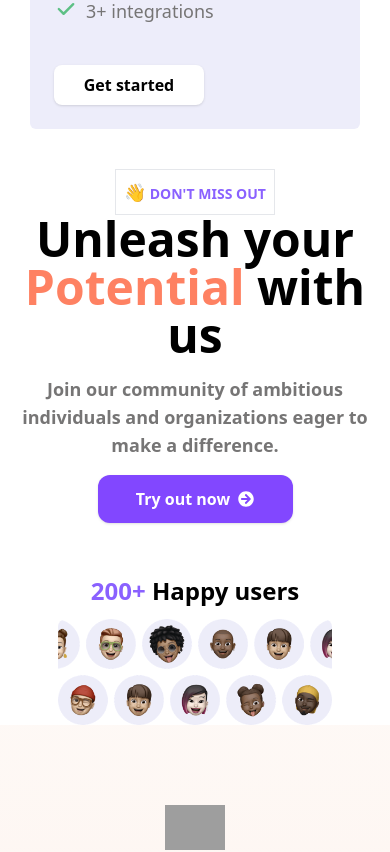
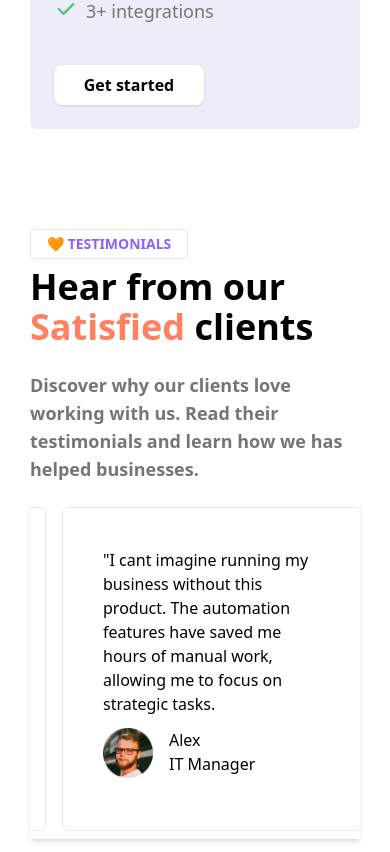
Before and after one commit to kamal9494/assignment-1, a React (Create React App) app: page / in a window 390 px wide. Shown: the part 7920-8772 px from the top of the page. Built offline with nearby package versions, Linux system fonts and the light colour scheme; grey boxes are pictures that could not be loaded.

Commit message:
added testimonals section

```diff
--- a/package.json
+++ b/package.json
@@ -9,6 +9,7 @@
     "aos": "^2.3.4",
     "react": "^18.2.0",
     "react-dom": "^18.2.0",
+    "react-fast-marquee": "^1.6.2",
     "react-icons": "^4.12.0",
     "react-scripts": "5.0.1",
     "split-type": "^0.3.4",
--- a/src/App.js
+++ b/src/App.js
@@ -6,6 +6,7 @@ import Section3 from "./components/Section3";
 import QaSection from "./components/QaSection";
 import Pricing from "./components/Pricing";
 import Footer from "./components/Footer";
+import Testimonals from "./components/Testimonals";
 function App() {
   return (
     <div>
@@ -15,6 +16,7 @@ function App() {
       <Section3 />
       <QaSection />
       <Pricing />
+      <Testimonals />
       <Footer />
     </div>
   );
--- /dev/null
+++ b/src/components/Card.jsx
@@ -0,0 +1,27 @@
+import React from "react";
+
+const Card = ({ text, name, role }) => {
+  return (
+    <div className="w-[300px] m-2 rounded-md h-fit p-10 py-15 border">
+      <div className="break-words">
+      <p>
+        {text}
+      </p>
+      </div>
+      <div className="flex py-3">
+        <img
+          className="w-[50px]"
+          src={require("../images/profile.png")}
+          alt="profile"
+        />
+        <div className="flex flex-col px-4">
+          <div>{name}</div>
+          <div>{role}</div>
+        </div>
+      </div>
+    </div>
+  );
+};
+
+
+export default Card;
--- a/src/components/Footer.jsx
+++ b/src/components/Footer.jsx
@@ -5,14 +5,14 @@ import { FaSquareXTwitter } from "react-icons/fa6";
 const Footer = () => {
   return (
     <div
-      className="h-fit md:px-10%"
+      className="h-fit mt-[80px] px-[30px] md:px-[10%] "
       style={{ background: "linear-gradient(180deg, #fff 15%, #fdf3ed 100%)" }}
     >
       <div className="sm:flex sm:flex-col xl:flex-row md:p-20" data-aos="fade-up"
           data-aos-easing="linear"
           data-aos-duration="1500">
         <div className="flex flex-col bg-white  md:px-20 py-10 items-center xl:items-start">
-          <div className="uppercase text-sm w-fit bg-white text-[#8a61ff] border p-2 font-semibold">
+          <div className="uppercase text-sm w-fit bg-white text-[#8a61ff] border my-4 font-semibold">
             <span className="text-lg uppercase">👋</span> Don't Miss Out
           </div>
           <div className="xl:text-left text-center">
@@ -35,9 +35,9 @@ const Footer = () => {
             </button>
           </div>
         </div>
-        <div className="flex flex-col md:p-20 xl:p-3 justify-center items-center bg-white">
-          <div className="bg-white p-3 rounded-lg">
-            <h1 className="text-2xl font-semibold">
+        <div className="flex flex-col md:p-20 xl:p-3 justify-evenly items-center bg-white">
+          <div className="bg-white p-3 rounded-lg my-2">
+            <h1 className="text-2xl font-semibold border p-2 shadow-md">
               <span className="text-[#8a61ff]">200+ </span> Happy users
             </h1>
           </div>
--- a/src/components/Navbar.jsx
+++ b/src/components/Navbar.jsx
@@ -47,22 +47,30 @@ const Navbar = () => {
             : `hidden gap-6 justify-center items-center mt-10 text-[1.1rem]`
         }
       >
+        <a href="#section2">
           <p className="transition cursor-pointer hover:text-[#8247ff] duration-700">
             Features
           </p>
+        </a>
 
         {/* <svg xmlns="http://www.w3.org/2000/svg" xmlns:xlink="http://www.w3.org/1999/xlink" style="width: 100%; height: 100%" viewBox="0 0 4 5" preserveAspectRatio="none" width="100%" height="100%"><use href="#svg-819241569_136"></use></svg> */}
 
+        <a href="#faq">
           <p className="transition cursor-pointer hover:text-[#8247ff] duration-700">
             FAQ
           </p>
+        </a>
+        <a href="#pricing">
           <p className="transition cursor-pointer hover:text-[#8247ff] duration-700">
             Pricing
           </p>
+        </a>
 
+        <a href="#testimonals">
           <p className="transition cursor-pointer hover:text-[#8247ff] duration-700">
             Testimonials
           </p>
+        </a>
 
         <button className="mt-3 bg-[#8247ff] text-white rounded-xl w-full py-3 px-10 flex justify-center shadow items-center font-semibold border-2 border-white transition duration-150 hover:border-[#8247ff] ease-in">
           Buy Template
@@ -71,27 +79,35 @@ const Navbar = () => {
 
       <div className="hidden md:flex items-center gap-5 text-[1.1rem]">
         <div className="p-2">
+          <a href="#section2">
             <p className="transition duration-150 cursor-pointer hover:text-[#8247ff] ease-in">
               Features
             </p>
+          </a>
         </div>
         <p className="w-fit text-[#dacec2]">•</p>
         <div className="p-2">
+          <a href="#faq">
             <p className="transition duration-150 cursor-pointer hover:text-[#8247ff] ease-in">
               FAQ
             </p>
+          </a>
         </div>
         <p className="w-fit text-[#dacec2]">•</p>
         <div className="p-2">
+          <a href="#pricing">
             <p className="transition duration-150 cursor-pointer hover:text-[#8247ff] ease-in">
               Pricing
             </p>
+          </a>
         </div>
         <p className="w-fit text-[#dacec2]">•</p>
         <div className="p-2">
+          <a href="#testimonals">
             <p className="transition duration-150 cursor-pointer hover:text-[#8247ff] ease-in">
               Testimonials
             </p>
+          </a>
         </div>
         <div className="p-2">
           <p className="bg-white h-10 w-[150px] rounded-lg px-5 py-3 flex justify-center items-center font-semibold cursor-pointer shadow border border-white transition duration-150 hover:border-black ease-in">
--- a/src/components/Pricing.jsx
+++ b/src/components/Pricing.jsx
@@ -2,7 +2,7 @@ import React from "react";
 
 const Pricing = () => {
   return (
-    <div className="md:px-[15%] px-[30px] pt-20 bg-white flex gap-4 flex-col">
+    <div id="pricing" className="md:px-[15%] px-[30px] pt-20 bg-white flex gap-4 flex-col">
       <div className="flex flex-col justify-center items-center">
         <div className="border bg-white p-2 rounded-lg text-[#8a61ff] px-3">💲Pricing</div>
         <h1 className="pt-[20px] text-4xl lg:text-6xl font-semibold text-center">
--- a/src/components/QaSection.jsx
+++ b/src/components/QaSection.jsx
@@ -8,14 +8,14 @@ const QaSection = () => {
   const [q4Show, setQ4Show] = useState(true);
   const [q5Show, setQ5Show] = useState(true);
   return (
-    <div className="md:px-[9%] md:py-[10%] px-[30px] bg-white flex flex-col xl:flex-row items-start justify-center">
+    <div id="faq" className="md:px-[9%] md:py-[10%] px-[30px] bg-white flex flex-col xl:flex-row items-start justify-center">
       <div className="flex flex-col gap-3 w-full md:px-20 py-10 items-center xl:items-start">
         <div className="uppercase text-sm w-fit bg-white text-[#8a61ff] border p-2 font-semibold">
           <span>🙋‍♀️ FAQ </span>
         </div>
         <div className="pt-[20px] text-4xl lg:text-6xl font-semibold text-center xl:text-left" data-aos="fade-up"
           data-aos-easing="linear"
-          data-aos-duration="1500">
+          data-aos-duration="1000">
           Need
           <span className="text-[#FE8162]"> Answers?</span>
         </div>
--- a/src/components/Section2.jsx
+++ b/src/components/Section2.jsx
@@ -5,7 +5,7 @@ import "aos";
 const Section2 = () => {
   Aos.init();
   return (
-    <div className="px-[30px] md:px-[10%] md:py-[10%] flex flex-col items-center justify-center p-20">
+    <div id="section2" className="px-[30px] md:px-[10%] md:py-[10%] flex flex-col items-center justify-center p-20">
       <div
         className="bg-white w-full h-fit max-auto text-center flex flex-col items-center"
         data-aos="fade-up"
--- /dev/null
+++ b/src/components/Testimonals.jsx
@@ -0,0 +1,77 @@
+import React from "react";
+import Card from "./Card";
+import Marquee from "react-fast-marquee";
+
+const Testimonals = () => {
+  return (
+    <>
+      <div
+        className="mt-[100px] px-[30px] md:px-[10%]"
+        data-aos="fade-up"
+        data-aos-duration="2000"
+        id="testimonals"
+      >
+        <div>
+          <div className="w-fit uppercase text-sm py-1 px-4 border rounded bg-white text-[#8a61ff] font-semibold">
+            🧡 TESTIMONIALS
+          </div>
+        </div>
+        <div className="w-full py-2 flex">
+          <h1 className="text-4xl lg:text-6xl font-semibold text-left">
+            Hear from our
+            <span className="text-[#FE8162]"> Satisfied </span>
+            clients
+          </h1>
+        </div>
+        <div className="py-4 text-[#767575] max-w-[600px] text-lg font-semibold">
+          Discover why our clients love working with us. Read their testimonials
+          and learn how we has helped businesses.
+        </div>
+        <div className="shadow-md">
+        <MarqueeEffect />
+        </div>
+      </div>
+    </>
+  );
+};
+
+const MarqueeEffect = () => {
+  const data = [
+    {
+      name: "Alex",
+      role: "IT Manager",
+      text: `"I cant imagine running my business without this product. The automation features have saved me hours of manual work, allowing me to focus on strategic tasks.`,
+    },
+    {
+      name: "Alex",
+      role: "IT Manager",
+      text: `"I cant imagine running my business without this product. The automation features have saved me hours of manual work, allowing me to focus on strategic tasks.`,
+    },
+    {
+      name: "Alex",
+      role: "IT Manager",
+      text: `"I cant imagine running my business without this product. The automation features have saved me hours of manual work, allowing me to focus on strategic tasks.`,
+    },
+    {
+      name: "Alex",
+      role: "IT Manager",
+      text: `"I cant imagine running my business without this product. The automation features have saved me hours of manual work, allowing me to focus on strategic tasks.`,
+    },
+    {
+      name: "Alex",
+      role: "IT Manager",
+      text: `"I cant imagine running my business without this product. The automation features have saved me hours of manual work, allowing me to focus on strategic tasks.`,
+    },
+  ];
+  return (
+    <Marquee direction="right">
+      {data.map((ele, index) => {
+        return (
+          <Card key={index} role={ele.role} name={ele.name} text={ele.text} />
+        );
+      })}
+    </Marquee>
+  );
+};
+
+export default Testimonals;
--- a/src/index.css
+++ b/src/index.css
@@ -3,3 +3,7 @@
 @tailwind utilities;
 
 @import url("https://unpkg.com/aos@2.3.1/dist/aos.css");
+
+html {
+    scroll-behavior: smooth;
+}
```
Also changed, not shown: src/images/profile.png (added), 1 other file (tests, documents, lock files or other folders). Lines whose indentation alone changed are shown as unchanged.
